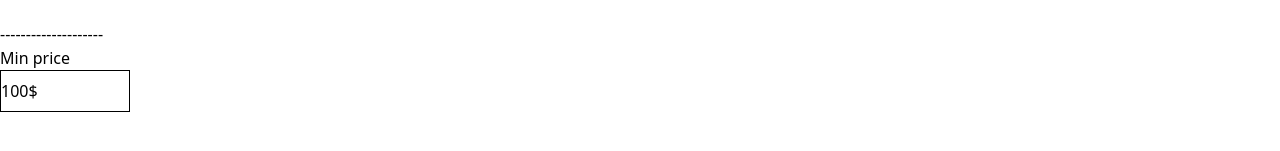
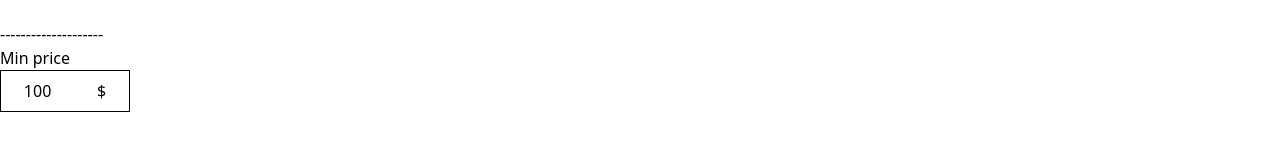
Before and after one commit to Rakib-Hassan-web/nexton-figma-, a React (Vite) app: page /DetailPage in a window 1280 px wide. Shown: the part 547-698 px from the top of the page. Built offline with nearby package versions, Linux system fonts and the light colour scheme.

Commit message:
range part

```diff
--- a/src/pages/DetailPage.jsx
+++ b/src/pages/DetailPage.jsx
@@ -34,7 +34,7 @@ const DetailPage = () => (
 
                  <div className="minPrice ">
                     <h2>Min price</h2>
-                    <div className="borderMINprice w-[130px] border py-2 flex ju">
+                    <div className="borderMINprice w-[130px] border py-2 flex justify-around items-center">
                         <p>100</p>
                         $
                     </div>
```
